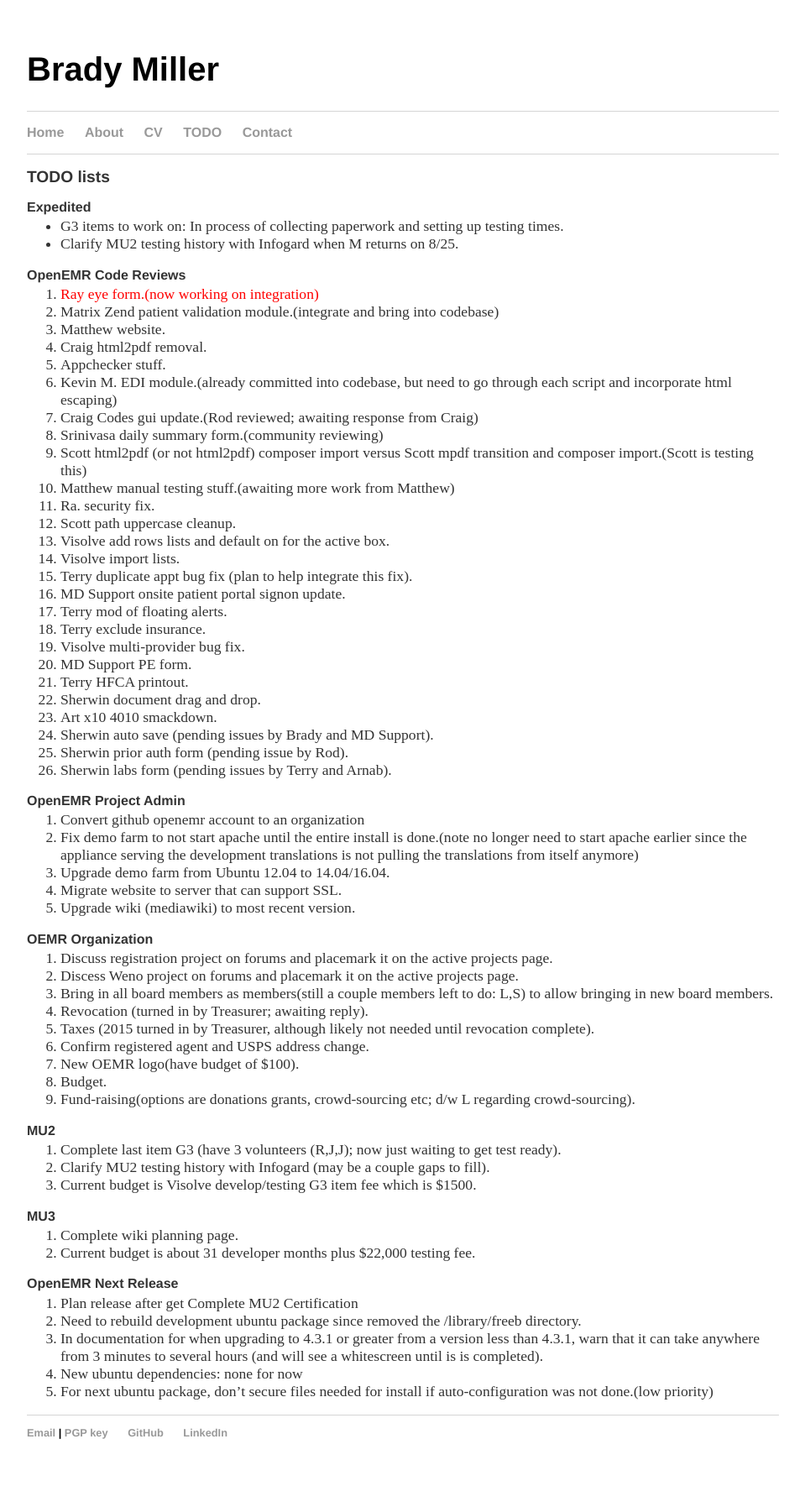
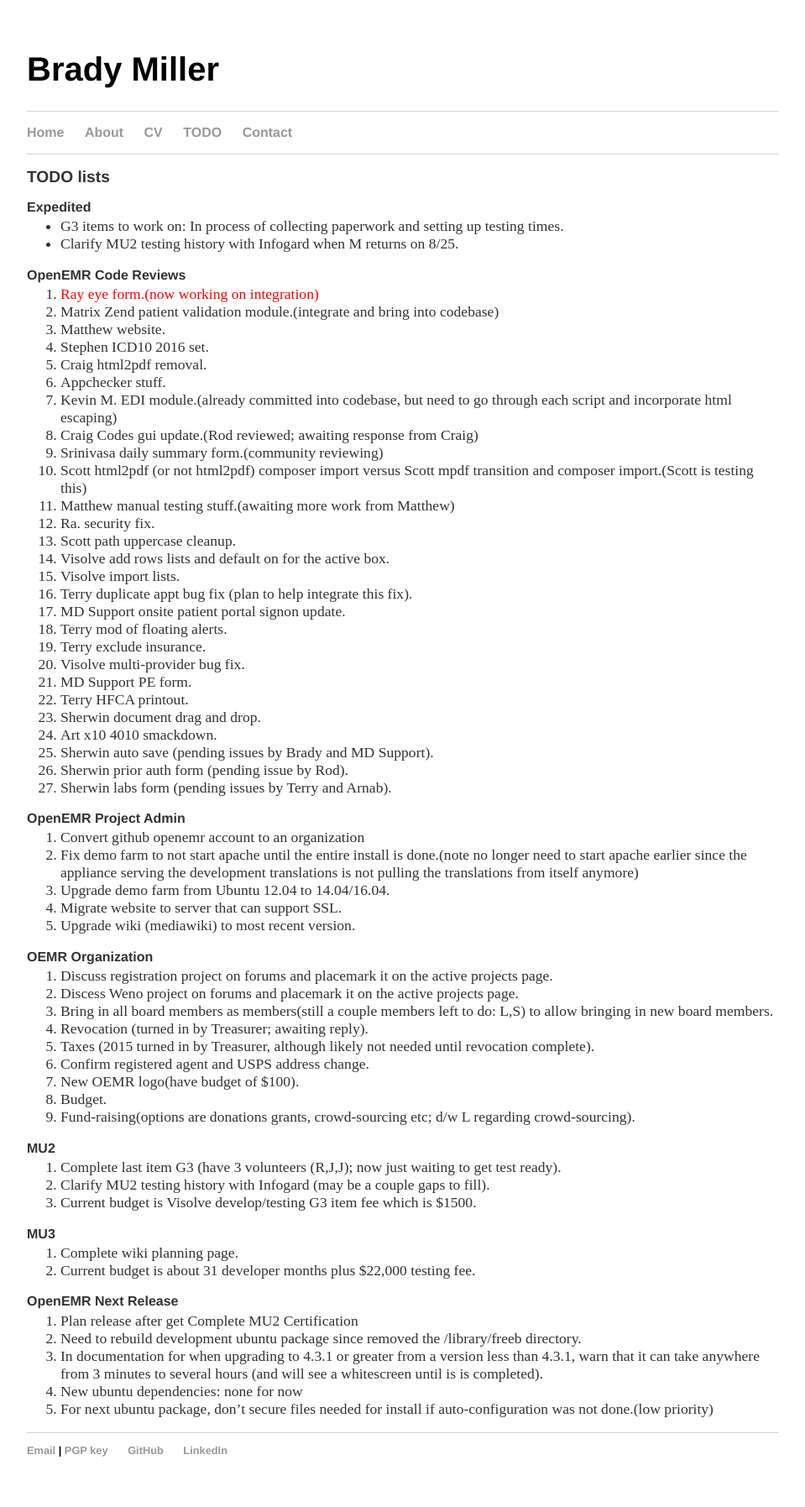
Before and after one commit to bradymiller/bradymiller.github.io, a Jekyll site: the page built from todo/index.md, in a window 1280 px wide. Shown: the whole page at 84% size, without its empty margins (160-1119 px from the left). Built offline with Jekyll 4.4.1, drawn with Linux system fonts in a browser that asks for light colours; before the commit the page ends 1774 px from its top, so only the background shows below that.

Commit message:
Update todo list

```diff
--- a/todo/index.md
+++ b/todo/index.md
@@ -11,6 +11,7 @@
 1. <span style="color: red">Ray eye form.(now working on integration)</span>
 1. Matrix Zend patient validation module.(integrate and bring into codebase)
 1. Matthew website.
+1. Stephen ICD10 2016 set.
 1. Craig html2pdf removal.
 1. Appchecker stuff.
 1. Kevin M. EDI module.(already committed into codebase, but need to go through each script and incorporate html escaping)
```
